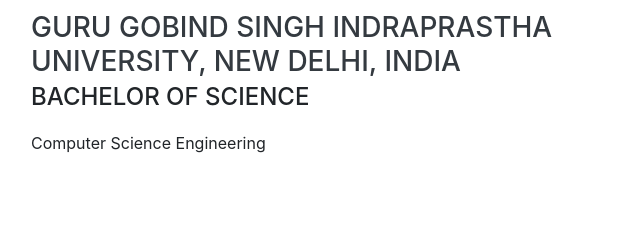
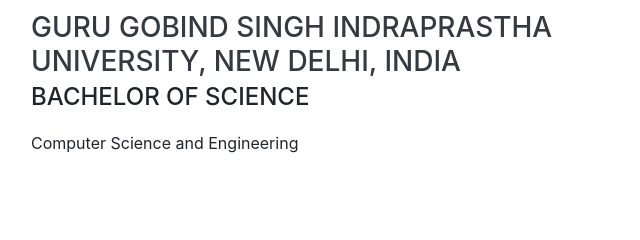
Before and after one commit to YashGupta09/YashGupta, a website with bundled scripts: page index.html in a window 1280 px wide. Shown: the part 1280-1520 px from the top of the page, 289-929 px from the left. Built offline with nearby package versions, Linux system fonts and the light colour scheme; a web font is replaced by a local one.

```diff
--- a/index.html
+++ b/index.html
@@ -108,7 +108,7 @@
           <div class="resume-content">
             <h3 class="mb-0">Guru Gobind Singh Indraprastha University, New Delhi, India</h3>
             <div class="subheading mb-3">Bachelor of Science</div>
-            <div>Computer Science Engineering</div>
+            <div>Computer Science and Engineering</div>
           </div>
           <div class="resume-date text-md-right">
             <span class="text-primary">August 2014 - May 2018</span>
```
